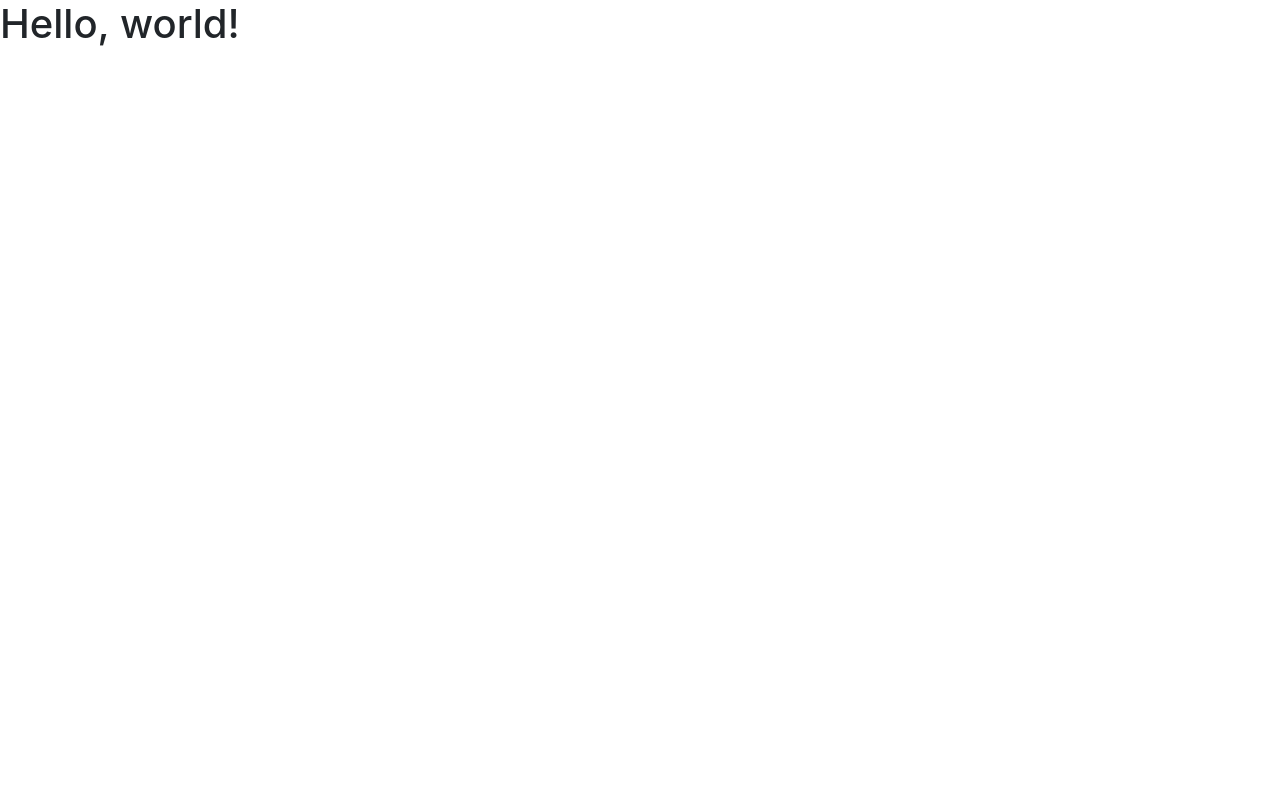
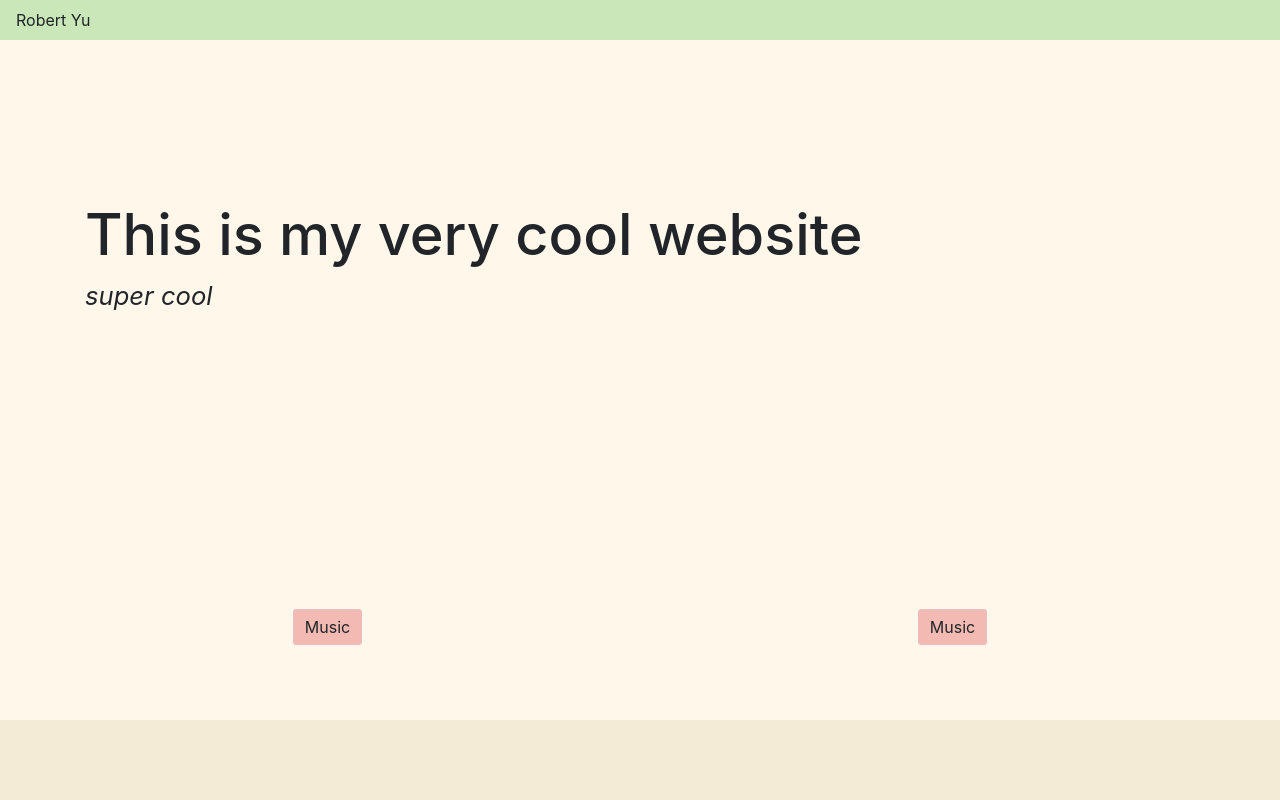
Before and after one commit to ryu2020/Website, a website: page src/views/index.html in a window 1280 px wide. Drawn offline with nearby package versions, Linux system fonts and the light colour scheme.

Commit message:
i dont get bootstrap

```diff
--- a/src/views/index.html
+++ b/src/views/index.html
@@ -7,16 +7,52 @@
 
     <!-- Bootstrap CSS -->
     <link rel="stylesheet" href="https://maxcdn.bootstrapcdn.com/bootstrap/4.0.0/css/bootstrap.min.css" integrity="sha384-Gn5384xqQ1aoWXA+058RXPxPg6fy4IWvTNh0E263XmFcJlSAwiGgFAW/dAiS6JXm" crossorigin="anonymous">
-
+    <!-- AOS CSS -->
+    <link href="https://unpkg.com/aos@2.3.1/dist/aos.css" rel="stylesheet">
     <title>Hello, world!</title>
   </head>
   <body>
-    <h1>Hello, world!</h1>
+    <script>
+      AOS.init();
+    </script>
+    <div class = "container-full-bg" style = "height:100vh">
+        <nav class="navbar navbar-light" style = "height:5vh; background-color:#cae7b9">
+          <div>
+            Robert Yu
+          </div>
+        </nav>
+      <div class = "container-full-bg" style = "height:85vh; background-color:#fff8ea">
+        <div class = "container justify-content-center" style = "height:70vh;">
+            <div style = "height:20vh">
+            </div>
+            <div style = "height:30vh">
+              <h1 style = "font-size:4.5vw">This is my very cool website</h1>
+              <p style = "font-size:2vw"><em>super cool</em></b>
+            </div>
+            <div style = "height:20vh">
+            </div>
+        </div>
+        <div class = "container-fluid d-flex justify-content-around">
+          <div class="p-2">
+            <button type="button" class="btn btn-light" style="background-color:#f2bab3">
+              Music
+            </button>
+          </div>
+          <div class="p-2">
+            <button type="button" class="btn btn-light" style="background-color:#f2bab3">
+              Music
+            </button>
+          </div>
+        </div>
+      </div>
+      <div class = "container-full-bg" style = "height:10vh; background-color:#f4ebd7">
+      </div>
+    </div>
 
-    <!-- Optional JavaScript -->
-    <!-- jQuery first, then Popper.js, then Bootstrap JS -->
+    <!-- Script dependencies -->
     <script src="https://code.jquery.com/jquery-3.2.1.slim.min.js" integrity="sha384-KJ3o2DKtIkvYIK3UENzmM7KCkRr/rE9/Qpg6aAZGJwFDMVNA/GpGFF93hXpG5KkN" crossorigin="anonymous"></script>
     <script src="https://cdnjs.cloudflare.com/ajax/libs/popper.js/1.12.9/umd/popper.min.js" integrity="sha384-ApNbgh9B+Y1QKtv3Rn7W3mgPxhU9K/ScQsAP7hUibX39j7fakFPskvXusvfa0b4Q" crossorigin="anonymous"></script>
     <script src="https://maxcdn.bootstrapcdn.com/bootstrap/4.0.0/js/bootstrap.min.js" integrity="sha384-JZR6Spejh4U02d8jOt6vLEHfe/JQGiRRSQQxSfFWpi1MquVdAyjUar5+76PVCmYl" crossorigin="anonymous"></script>
+    <script src="https://unpkg.com/aos@2.3.1/dist/aos.js"></script>
   </body>
 </html>
```
Also changed, not shown: src/index.js (+7 -1 lines), src/views/404.html (added, +3 -0 lines), src/resources/icons/ok_hand.png (added), src/resources/media/404.gif (added).
